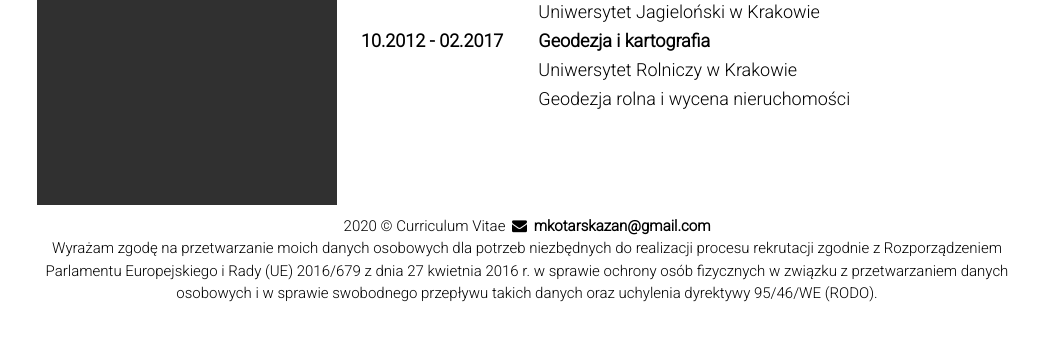
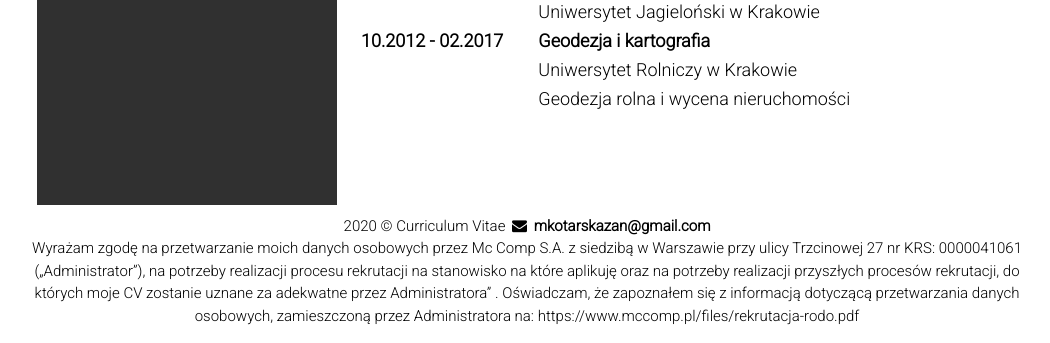
Before and after one commit to animka23/CV, a plain HTML site: page index.html in a window 1280 px wide. Shown: the part 1334-1677 px from the top of the page, without its empty margins (113-1163 px from the left). Before the commit the page ends 1655 px from the top, so only its background shows below. Drawn offline with nearby package versions, Linux system fonts and the light colour scheme.

Commit message:
Cv wersja poprawki kosmetyczne 03.10.2020

```diff
--- a/index.html
+++ b/index.html
@@ -44,7 +44,7 @@
 <a href="indexang.html" class="image1"><img src="image/flaga.png" alt="crt" width="50" height="50"/></a>
 <div id="container" class="">
 
-    <p class="aplikacja">Aplikacja na stanowisko : Tester oprogramowania</p>
+    <p class="aplikacja">Aplikacja na stanowisko : Internship / junior test engineer</p>
     <div class="rectangle"></div>
     <div id="square1">
         <div class="tile1">
@@ -299,10 +299,11 @@
     <div id="footer">
         2020 &copy; Curriculum Vitae <i class=" icon-mail-alt"> </i><strong>mkotarskazan@gmail.com </strong> <br/>
 
-        <p>Wyrażam zgodę na przetwarzanie moich danych osobowych dla potrzeb niezbędnych do realizacji procesu
-            rekrutacji zgodnie z Rozporządzeniem Parlamentu Europejskiego i Rady (UE) 2016/679 z dnia 27 kwietnia 2016
-            r. w sprawie ochrony osób fizycznych w związku z przetwarzaniem danych osobowych i w sprawie swobodnego
-            przepływu takich danych oraz uchylenia dyrektywy 95/46/WE (RODO).</p>
+        <p>Wyrażam zgodę na przetwarzanie moich danych osobowych przez Mc Comp S.A. z siedzibą w Warszawie przy ulicy Trzcinowej
+            27 nr KRS: 0000041061 („Administrator”), na potrzeby realizacji procesu rekrutacji na stanowisko na które aplikuję oraz
+            na potrzeby realizacji przyszłych procesów rekrutacji, do których moje CV zostanie uznane za adekwatne przez Administratora” .
+            Oświadczam, że zapoznałem się z informacją dotyczącą przetwarzania danych osobowych, zamieszczoną przez Administratora na:
+            https://www.mccomp.pl/files/rekrutacja-rodo.pdf </p>
     </div>
 
 
```
